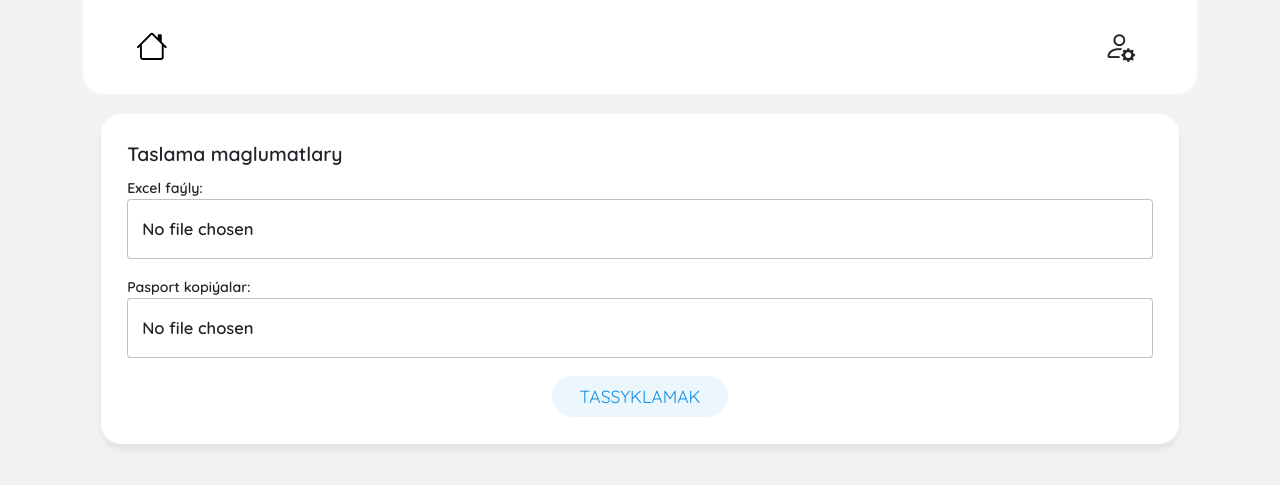
After one commit to neharix/mark, a Django app: template main/templates/views/add_project_using_xlsx.html in a window 1280 px wide. The commit adds this page. Shown: the top 485 px of the page. Run offline with Django 5.2, Linux system fonts and the light colour scheme; the template is opened without the code that fills it, so the values that code supplies are empty; some libraries are stand-ins or nearby versions.

Commit message:
xlsx form added

```diff
--- /dev/null
+++ b/main/templates/views/add_project_using_xlsx.html
@@ -0,0 +1,64 @@
+{% extends "layouts/main_layout.html" %}
+{% load static %}
+{% block title %}
+    Taslama goşmak
+{% endblock title %}
+{% block body %}
+    <div class="px-3">
+        <div class="block p-3">
+            <div class="m-2">Taslama maglumatlary</div>
+            <form method="post" class="m-2" enctype="multipart/form-data">
+                {% csrf_token %}
+                <div class="row">
+                    <div class="col-sm">
+                        <div class="f-08">Excel faýly:</div>
+                        <div class="floating-label mb-3">
+                            <input class="floating-label__input"
+                                   type="file"
+                                   id="xlsx"
+                                   name="xlsx"
+                                   accept=".xlsx, .xls"
+                                   autocomplete="off"
+                                   required
+                                   placeholder=" " />
+                            <div class="floating-label__outline">
+                                <div class="floating-label__leading"></div>
+                                <div class="floating-label__notch">
+                                    <label class="floating-label__label" for="xlsx"></label>
+                                </div>
+                                <div class="floating-label__trailing"></div>
+                            </div>
+                        </div>
+                    </div>
+                </div>
+                <div class="row">
+                    <div class="col-sm">
+                        <div class="f-08">Pasport kopiýalar:</div>
+                        <div class="floating-label mb-3">
+                            <input class="floating-label__input"
+                                   type="file"
+                                   id="zipfile"
+                                   name="zipfile"
+                                   accept=".zip"
+                                   autocomplete="off"
+                                   required
+                                   placeholder=" " />
+                            <div class="floating-label__outline">
+                                <div class="floating-label__leading"></div>
+                                <div class="floating-label__notch">
+                                    <label class="floating-label__label" for="zipfile"></label>
+                                </div>
+                                <div class="floating-label__trailing"></div>
+                            </div>
+                        </div>
+                    </div>
+                </div>
+                <div class="d-flex align-items-center justify-content-center">
+                    <button class="btn button px-4">TASSYKLAMAK</button>
+                </div>
+            </form>
+        </div>
+    </div>
+{% endblock body %}
+{% block scripts %}
+{% endblock scripts %}
--- a/main/templates/views/main/moderator.html
+++ b/main/templates/views/main/moderator.html
@@ -32,7 +32,8 @@
                     <i class="bi bi-plus"></i>
                     Taslamany forma arkaly goşmak
                 </button>
-                <button class="btn button mx-2" onclick="location.href='/'">
+                <button class="btn button mx-2"
+                        onclick="location.href='{% url "add_project_using_excel" %}'">
                     <i class="bi bi-filetype-xlsx"></i>
                     Taslamany Excel arkaly goşmak
                 </button>
--- a/main/urls.py
+++ b/main/urls.py
@@ -7,5 +7,9 @@ urlpatterns = [
     path("login/", login_view, name="login"),
     path("logout/", logout_view, name="logout"),
     path("add_project/", add_project, name="add_project"),
-    path("add_project_using_excel/", add_project, name="add_project_using_excel"),
+    path(
+        "add_project_using_excel/",
+        add_project_using_xlsx,
+        name="add_project_using_excel",
+    ),
 ]
```
Also changed, not shown: main/views.py (+183 -0 lines).
